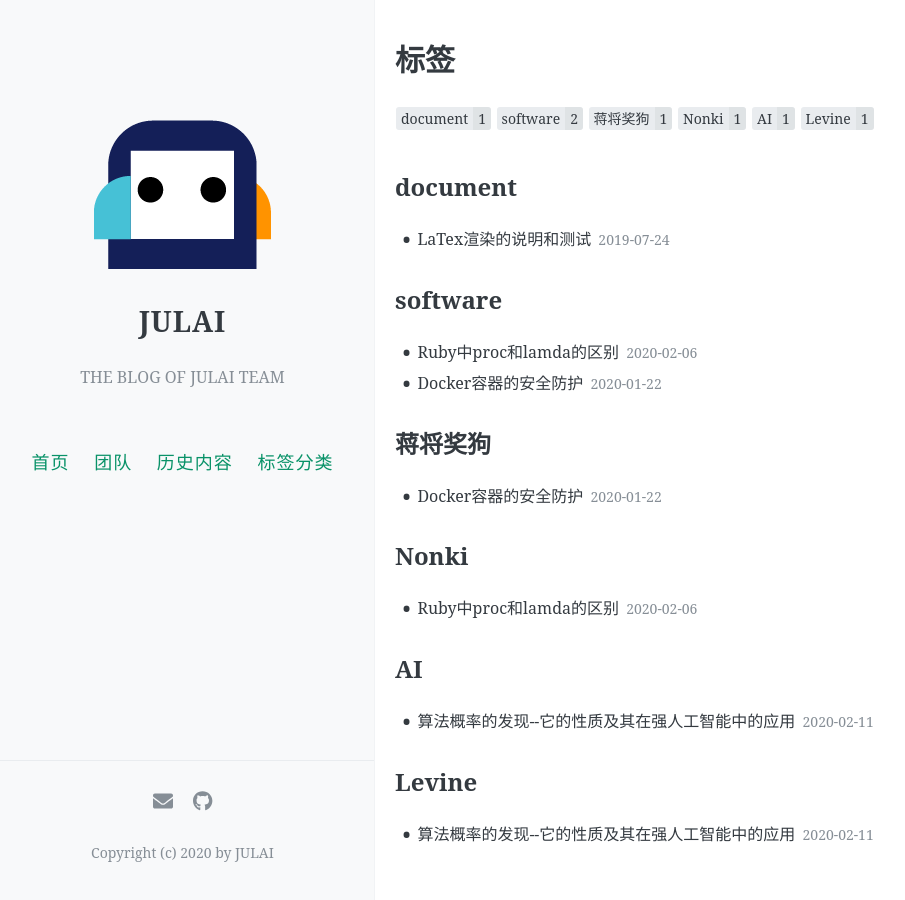
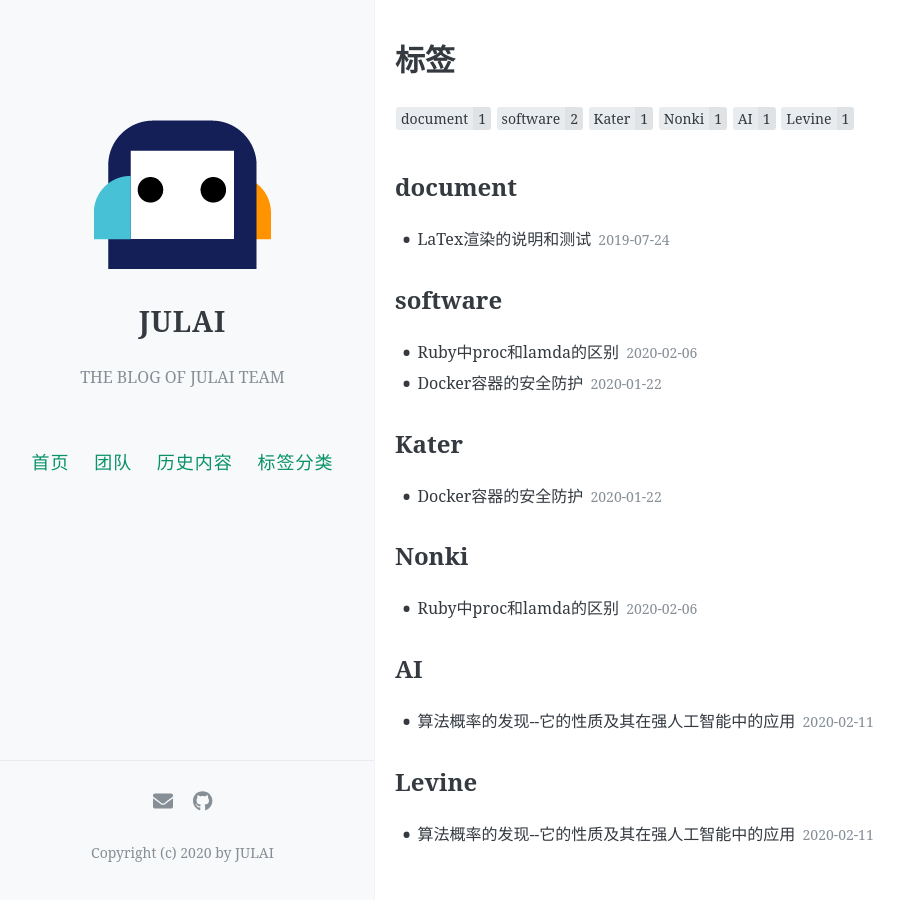
Before and after one commit to butipanax/ddd, a Jekyll site: the page built from tags/index.html, in a window 1280 px wide. Shown: the whole page, without its empty margins (9-914 px from the left). Built offline with Jekyll 4.4.1, drawn with Linux system fonts in a browser that asks for light colours; comment, search, counter and statistics services are not loaded.

Commit message:
Update 2020-01-22-Docker容器的安全防护.md

```diff
--- a/_posts/2020-01-22-Docker容器的安全防护.md
+++ b/_posts/2020-01-22-Docker容器的安全防护.md
@@ -2,8 +2,8 @@
 layout: post
 title: Docker容器的安全防护
 date: 2020-01-22
-Author: 蒋将奖狗
-tags: [software,蒋将奖狗]
+Author: Kater
+tags: [software,Kater]
 comments: true
 toc: true
 ---
```
